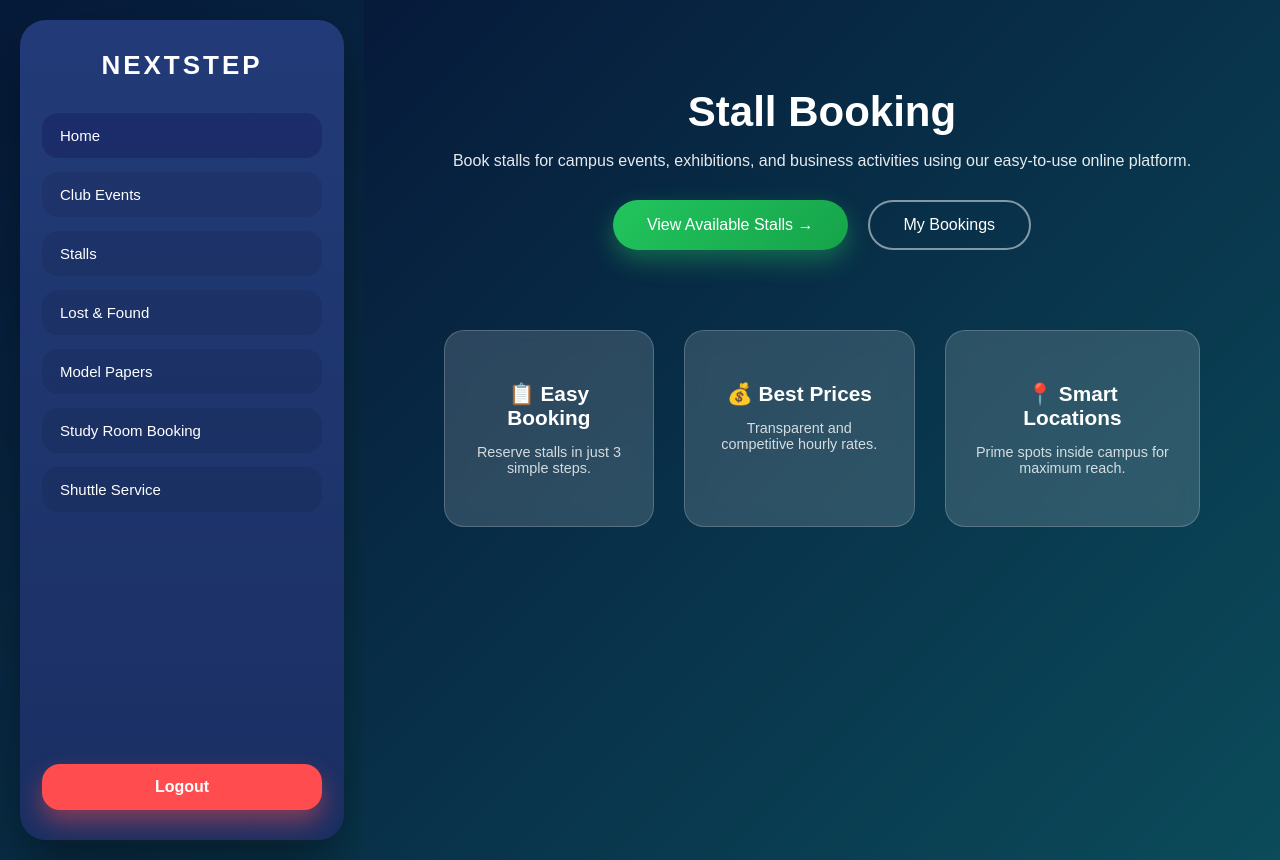
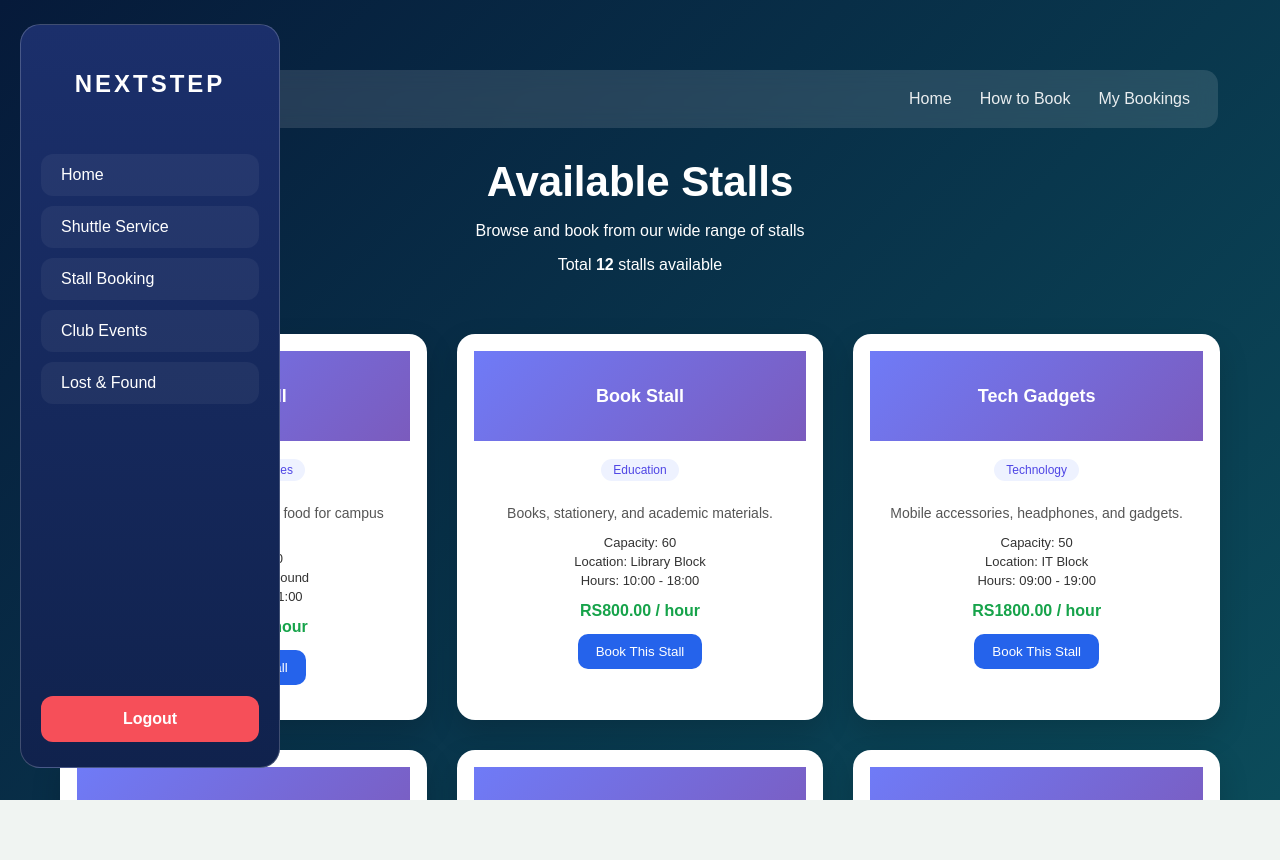
Before and after one commit to sudeesharavisara2-sys/nextstep-frontend, a React (Vite) app: page /stalls/available in a window 1280 px wide. After the commit the page ends 800 px from the top, so only its background shows below. Built offline with nearby package versions, Linux system fonts and the light colour scheme.

Commit message:
Merging stallbooking

```diff
--- a/src/App.jsx
+++ b/src/App.jsx
@@ -24,45 +24,31 @@ import StallHome from "./components/stallbooking/StallHome";
 
 // --- Styles ---
 import "./styles/App.css";
-import "./components/stallbooking/stallbooking.css"; // ✅ FIXED PATH
+import "./components/stallbooking/stallbooking.css";
 
 function App() {
   return (
     <Router>
       <div className="App">
         <Routes>
-
-          {/* Default */}
           <Route path="/" element={<Navigate to="/login" />} />
-
-          {/* Auth */}
           <Route path="/login" element={<Login />} />
           <Route path="/signup" element={<Signup />} />
           <Route path="/verify-otp" element={<VerifyOTP />} />
           <Route path="/forgot-password" element={<ForgotPassword />} />
-
-          {/* User */}
           <Route path="/dashboard" element={<Dashboard />} />
           <Route path="/shuttle-service" element={<ShuttleService />} />
-
-          {/* Admin */}
           <Route path="/admin-dashboard" element={<AdminDashboard />} />
           <Route path="/add-shuttle" element={<AddShuttle />} />
 
-          {/* 🔥 Stall Booking Routes */}
-          <Route path="/stalls" element={<StallHome />}>
-            <Route index element={<AvailableStalls />} />
-            <Route path="available" element={<AvailableStalls />} />
-            <Route path="book" element={<BookStall />} />
-            <Route path="my-bookings" element={<MyBookings />} />
-            <Route path="how-to-book" element={<HowToBook />} />
-          </Route>
+          {/* 🔥 Stall Booking Routes (Flat Structure) */}
+          <Route path="/stalls" element={<StallHome />} />
+          <Route path="/stalls/available" element={<AvailableStalls />} />
+          <Route path="/stalls/book" element={<BookStall />} />
+          <Route path="/stalls/my-bookings" element={<MyBookings />} />
+          <Route path="/stalls/how-to-book" element={<HowToBook />} />
 
-
-
-          {/* Catch-all */}
           <Route path="*" element={<Navigate to="/login" />} />
-
         </Routes>
       </div>
     </Router>
--- a/src/components/stallbooking/NextStepSidebar.jsx
+++ b/src/components/stallbooking/NextStepSidebar.jsx
@@ -1,24 +1,42 @@
 import React from "react";
-import { useNavigate } from "react-router-dom";
+import { useNavigate, useLocation } from "react-router-dom";
 
 export default function NextStepSidebar() {
   const navigate = useNavigate();
+  const location = useLocation();
+
+  const menuItems = [
+    { name: "Home", path: "/dashboard" },
+    { name: "Shuttle Service", path: "/shuttle-service" },
+    { name: "Stall Booking", path: "/stalls" },
+    { name: "Club Events", path: "#" },
+    { name: "Lost & Found", path: "#" }
+  ];
+
+  const handleLogout = () => {
+    localStorage.removeItem("token");
+    navigate("/login");
+  };
 
   return (
-    <div className="nextstep-sidebar">
-      <div className="nextstep-logo">NEXTSTEP</div>
-
-      <div className="nextstep-menu">
-        <button onClick={() => navigate("/dashboard")}>Home</button>
-        <button>Club Events</button>
-        <button onClick={() => navigate("/stalls")}>Stalls</button>
-        <button>Lost & Found</button>
-        <button>Model Papers</button>
-        <button>Study Room Booking</button>
-        <button>Shuttle Service</button>
+    <div className="sidebar">
+      <div className="logo">
+        <h2>NEXTSTEP</h2>
       </div>
-
-      <button className="nextstep-logout">Logout</button>
+      <ul className="menu-list">
+        {menuItems.map((item) => (
+          <li
+            key={item.name}
+            className={`menu-item ${location.pathname === item.path ? "active-menu" : ""}`}
+            onClick={() => navigate(item.path)}
+          >
+            {item.name}
+          </li>
+        ))}
+      </ul>
+      <button className="logout-btn" onClick={handleLogout}>
+        Logout
+      </button>
     </div>
   );
 }
--- a/src/components/stallbooking/StallBooking.css
+++ b/src/components/stallbooking/StallBooking.css
@@ -524,3 +524,38 @@
   font-weight: 600;
   text-decoration: underline;
 }
+
+
+
+/* Sidebar එක පැත්තකින් තියන්න Layout එක හදමු */
+.stall-home-layout {
+  display: flex;
+  flex-direction: row; /* Sidebar සහ Content එක ළඟින් තබයි */
+  align-items: flex-start;
+  background: #061a3a;
+  overflow: hidden;
+}
+
+/* Sidebar එක Scroll වෙන්නේ නැති වෙන්න fixed කරන්න */
+.nextstep-sidebar {
+  position: sticky;
+  top: 20px;
+  height: calc(100vh - 40px);
+  min-width: 280px; /* Sidebar එක කුඩා වීම වළක්වයි */
+}
+
+/* Content Area එකට ඉතිරි ඉඩ ලබා දීම */
+.stall-home-page {
+  flex: 1;
+  padding: 40px !important;
+  height: 100vh;
+  overflow-y: auto; /* Content එක විතරක් scroll වෙයි */
+}
+
+/* Grid එක හරියටම පේළියට 3 බැගින් එන්න */
+.available-stalls-page .info-cards {
+  display: grid;
+  grid-template-columns: repeat(auto-fill, minmax(300px, 1fr));
+  gap: 30px;
+  padding-bottom: 50px;
+}
```
